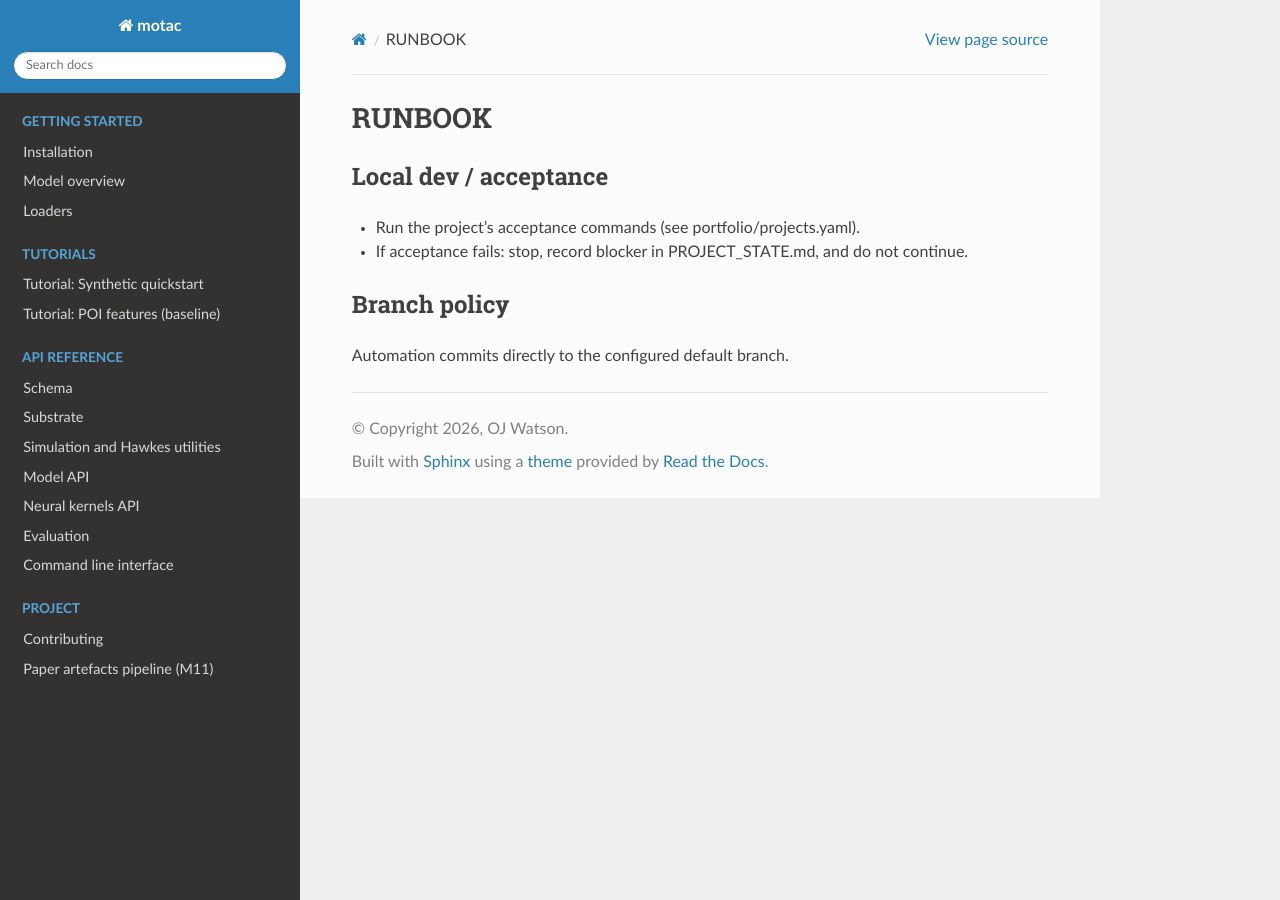
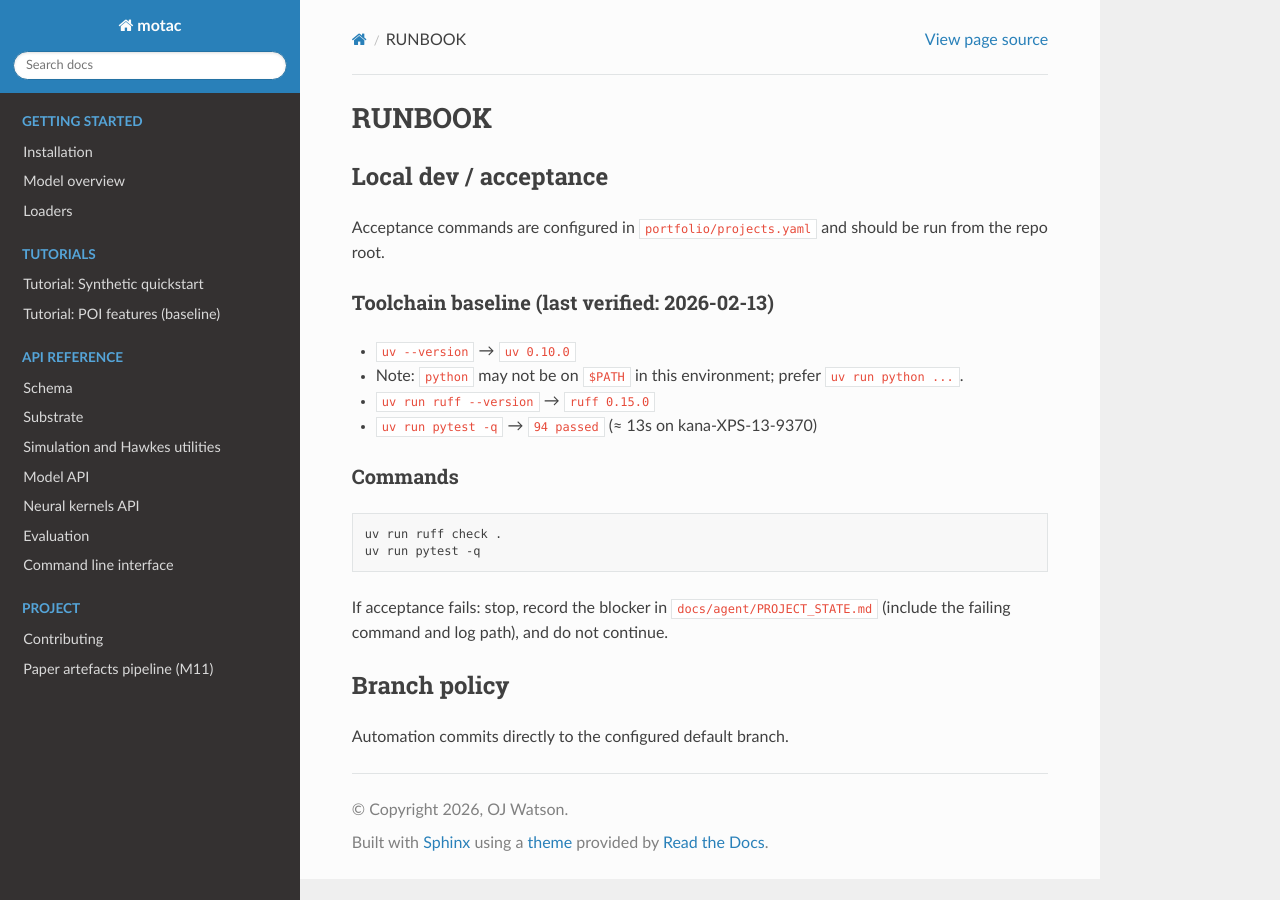
Before and after one commit to OJWatson/motac, a Sphinx documentation site: the page built from docs/agent/RUNBOOK.md, in a window 1280 px wide. Built offline with Sphinx 7.4.7 and the Read the Docs theme 3.1.0, drawn with Linux system fonts in a browser that asks for light colours.

Commit message:
M0.2 chore: confirm acceptance baseline + update runbook

````diff
--- a/docs/agent/RUNBOOK.md
+++ b/docs/agent/RUNBOOK.md
@@ -2,8 +2,23 @@
 
 ## Local dev / acceptance
 
-- Run the project's acceptance commands (see portfolio/projects.yaml).
-- If acceptance fails: stop, record blocker in PROJECT_STATE.md, and do not continue.
+Acceptance commands are configured in `portfolio/projects.yaml` and should be run from the repo root.
+
+### Toolchain baseline (last verified: 2026-02-13)
+
+- `uv --version` → `uv 0.10.0`
+- Note: `python` may not be on `$PATH` in this environment; prefer `uv run python ...`.
+- `uv run ruff --version` → `ruff 0.15.0`
+- `uv run pytest -q` → `94 passed` (≈ 13s on kana-XPS-13-9370)
+
+### Commands
+
+```bash
+uv run ruff check .
+uv run pytest -q
+```
+
+If acceptance fails: stop, record the blocker in `docs/agent/PROJECT_STATE.md` (include the failing command and log path), and do not continue.
 
 ## Branch policy
 
````
Also changed, not shown: docs/agent/NEXT_TASKS.md (+1 -2 lines).
